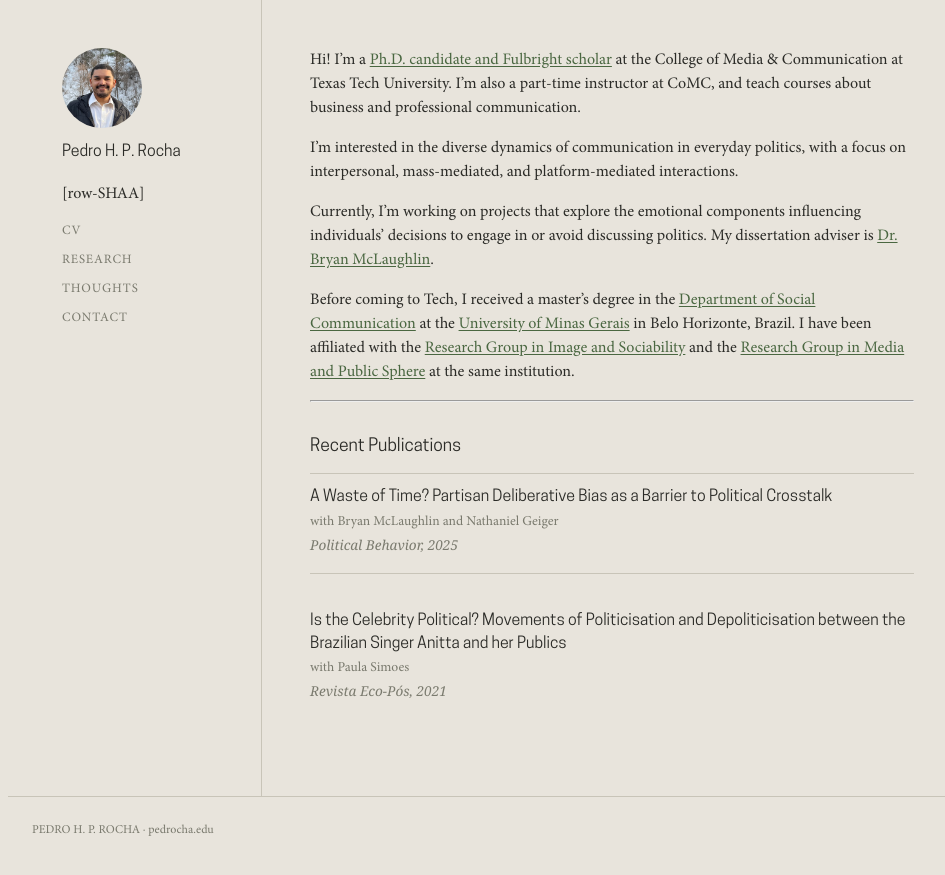
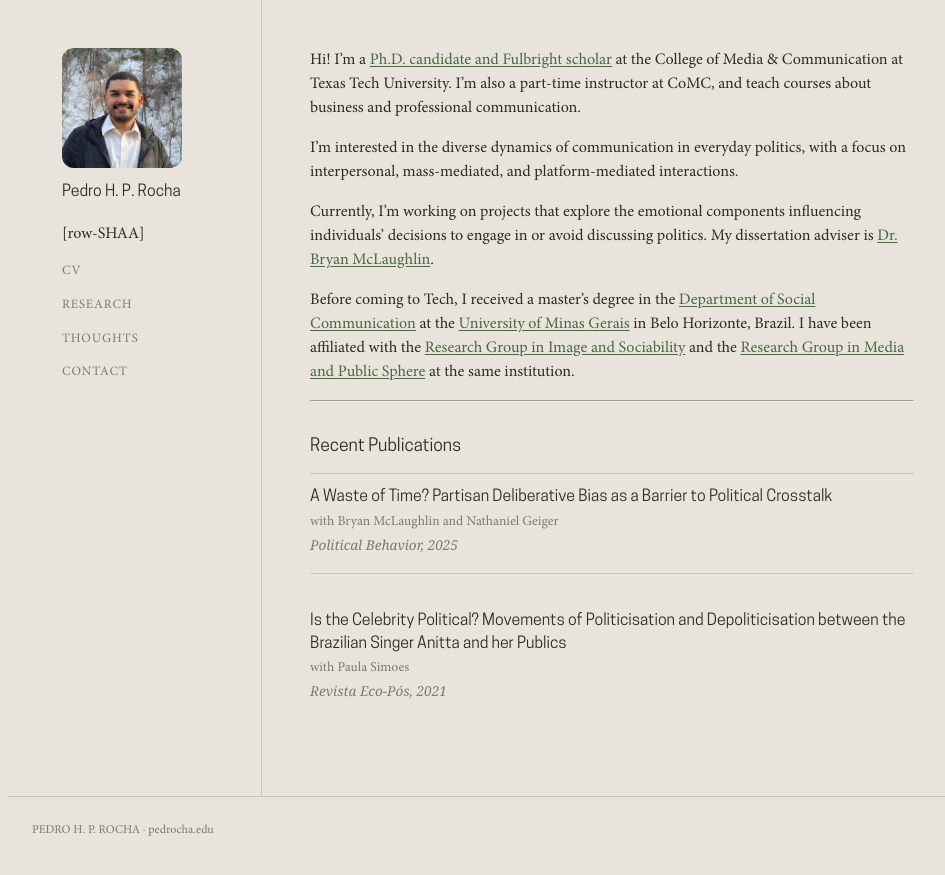
Before and after one commit to pedrohprocha/pedrohprocha.github.io, a Jekyll site: the page built from index.md, in a window 1280 px wide. Shown: the top 875 px of the page, without its empty margins (152-1097 px from the left). Built offline with Jekyll 4.4.1, drawn with Linux system fonts in a browser that asks for light colours; some web fonts are replaced.

Commit message:
update sidebar

```diff
--- a/assets/css/main.css
+++ b/assets/css/main.css
@@ -291,10 +291,10 @@ h3 {
 }
 
 .headshot-sm {
-    width: 80px;
-    height: 80px;
+    width: 120px;
+    height: 120px;
     object-fit: cover;
-    border-radius: 50%;
+    border-radius: 12px;
     display: block;
     margin-bottom: 0.8rem;
 }
@@ -317,7 +317,7 @@ h3 {
 .sidebar nav {
     display: flex;
     flex-direction: column;
-    gap: 0.6rem;
+    gap: 0.9rem;
 }
 .sidebar nav a {
     font-size: 0.8rem;
```
